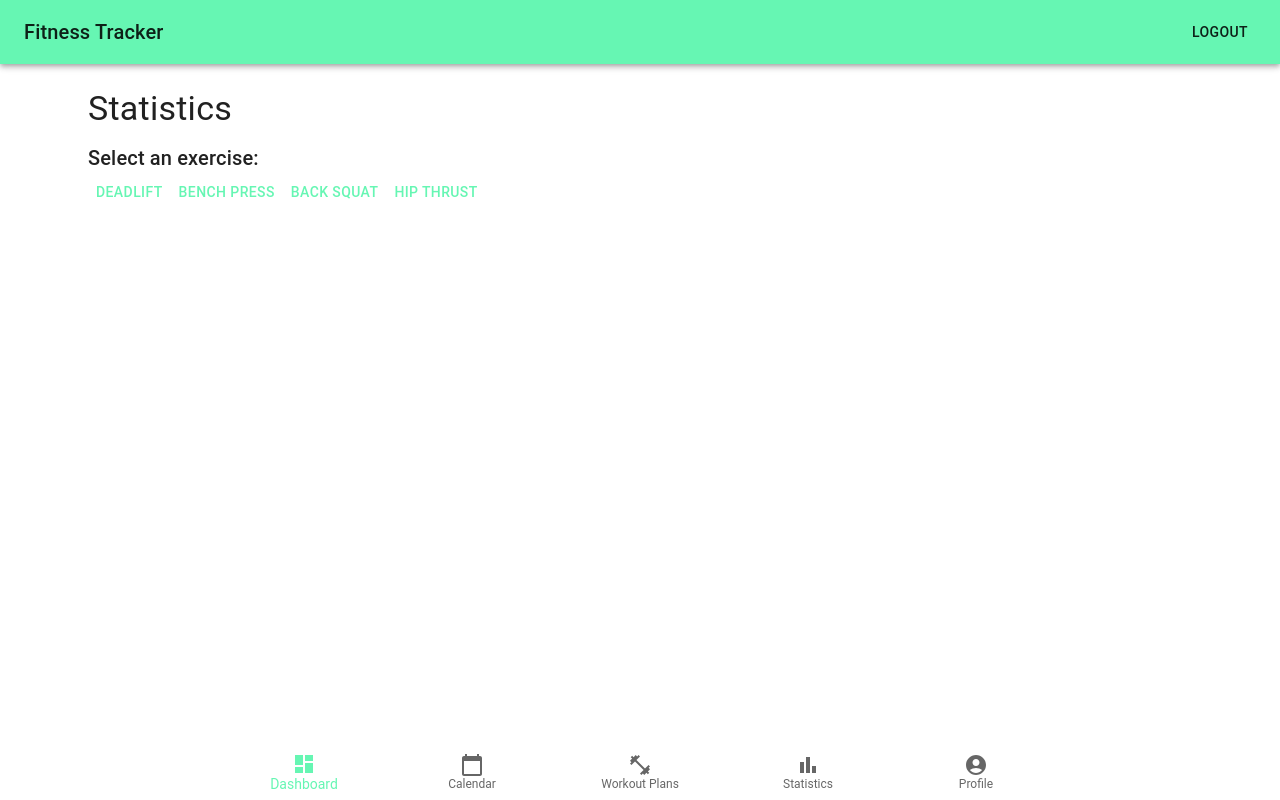
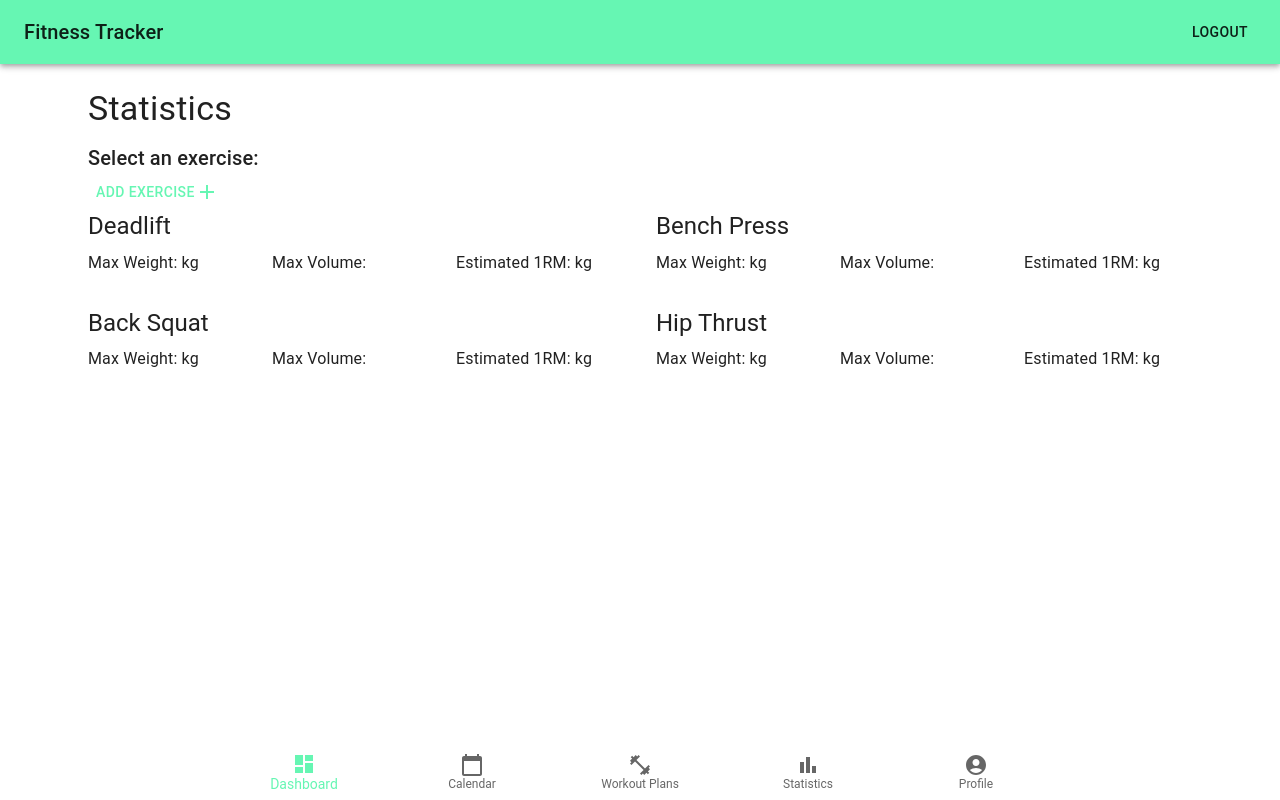
Before and after one commit to 17swifts/My-Fitness-Tracker, a React (Create React App) app: page /statistics in a window 1280 px wide. Built offline with nearby package versions, Linux system fonts and the light colour scheme; no server answers; the database is empty; sample sign-in values are in the browser's storage.

Commit message:
Update statistics to have graphs almost showing

```diff
--- a/src/components/Statistics.js
+++ b/src/components/Statistics.js
@@ -1,18 +1,24 @@
-// src/components/Statistics.js
 import React, { useState, useEffect } from 'react';
 import { auth, firestore } from '../firebase';
 import { collection, query, where, getDocs } from 'firebase/firestore';
-import { Box, Container, Typography, CircularProgress, Button } from '@mui/material';
-import { Bar } from 'react-chartjs-2';
+import { Box, Container, Typography, CircularProgress, Button, Grid } from '@mui/material';
+import { Line } from 'react-chartjs-2';
+import { Add } from '@mui/icons-material';
+import Chart from 'chart.js/auto';
+import ExerciseLibrary from './ExerciseLibrary';
 
 const Statistics = () => {
   const [loading, setLoading] = useState(true);
   const [error, setError] = useState(null);
   const [stats, setStats] = useState([]);
-  const [selectedExercise, setSelectedExercise] = useState('');
+  const [selectedExercises, setSelectedExercises] = useState(['Deadlift', 'Bench Press', 'Back Squat', 'Hip Thrust']);
   const [exerciseData, setExerciseData] = useState({});
+  const [isLibraryOpen, setIsLibraryOpen] = useState(false);
 
   useEffect(() => {
+    fetchStats();
+  }, [selectedExercises]);
+
   const fetchStats = async () => {
     try {
       const user = auth.currentUser;
@@ -24,6 +30,11 @@ const Statistics = () => {
           data.push(doc.data());
         });
         setStats(data);
+        for (const exercise of selectedExercises) {
+          const exerciseData = await getExerciseData(exercise);
+          setExerciseData((prevData) => ({ ...prevData, [exercise]: exerciseData }));
+        }
+        console.log(exerciseData);
         setLoading(false);
       }
     } catch (error) {
@@ -32,41 +43,83 @@ const Statistics = () => {
     }
   };
 
-    fetchStats();
-  }, []);
+  const getExerciseData = async (exerciseName) => {
+    const exerciseDoc = await getExerciseDocByName(exerciseName);
+    if (!exerciseDoc) return;
 
-  // const getExerciseData = (exercise) => {
-  //   const filteredData = stats.filter((stat) => stat.exercise === exercise);
-  //   setExerciseData(filteredData);
-  // };
+    const filteredData = stats.filter((stat) => stat.exerciseId === exerciseDoc.id);
+    return filteredData;
+  };
 
-  const renderGraph = (exercise) => {
-    if (!exerciseData.length) {
+  const getExerciseDocByName = async (name) => {
+    const q = query(collection(firestore, 'exercises'), where('name', '==', name));
+    const querySnapshot = await getDocs(q);
+    if (!querySnapshot.empty) {
+      return querySnapshot.docs[0];
+    }
+    return null;
+  };
+
+  const calculateStats = (exerciseData) => {
+    if (!exerciseData || exerciseData.length === 0) return {};
+
+    const maxWeight = Math.max(...exerciseData.map((data) => data.weight));
+    const maxVolume = Math.max(...exerciseData.map((data) => data.volume));
+
+    const mostRecentData = exerciseData[exerciseData.length - 1];
+    const estimated1RM = mostRecentData.weight * (36 / (37 - mostRecentData.reps));
+
+    return { maxWeight, maxVolume, estimated1RM };
+  };
+
+  const renderGraph = (exerciseName) => {
+    if (!exerciseData[exerciseName] || exerciseData[exerciseName].length === 0) {
       return null;
     }
 
     const data = {
-      labels: exerciseData.map((data) => data.date),
+      labels: exerciseData[exerciseName].map((data) => new Date(data.date).toLocaleDateString()),
       datasets: [
         {
-          label: 'Weight',
-          data: exerciseData.map((data) => data.weight),
-          backgroundColor: 'rgba(75, 192, 192, 0.6)',
-        },
-        {
-          label: 'Volume',
-          data: exerciseData.map((data) => data.volume),
-          backgroundColor: 'rgba(153, 102, 255, 0.6)',
-        },
-        {
-          label: 'Reps',
-          data: exerciseData.map((data) => data.reps),
-          backgroundColor: 'rgba(255, 159, 64, 0.6)',
+          label: 'Metric',
+          data: exerciseData[exerciseName].map((data) => data.metric),
+          fill: false,
+          borderColor: 'rgba(75, 192, 192, 1)',
         },
       ],
     };
 
-    return <Bar data={data} />;
+    return <Line data={data} />;
+  };
+
+  const handleAddExercise = async (exercise) => {
+    const exerciseName = exercise.name;
+    if (!selectedExercises.includes(exerciseName)) {
+      const exerciseData = await getExerciseData(exerciseName);
+      setExerciseData((prevData) => ({ ...prevData, [exerciseName]: exerciseData }));
+      setSelectedExercises([...selectedExercises, exerciseName]);
+    }
+    setIsLibraryOpen(false);
+  };
+
+  const renderStatsGrid = (exerciseName) => {
+    const stats = calculateStats(exerciseData[exerciseName]);
+    console.log(stats);
+    if (!stats) return null;
+
+    return (
+      <Grid container spacing={2}>
+        <Grid item xs={4}>
+          <Typography variant="body1">Max Weight: {stats.maxWeight} kg</Typography>
+        </Grid>
+        <Grid item xs={4}>
+          <Typography variant="body1">Max Volume: {stats.maxVolume}</Typography>
+        </Grid>
+        <Grid item xs={4}>
+          <Typography variant="body1">Estimated 1RM: {stats.estimated1RM} kg</Typography>
+        </Grid>
+      </Grid>
+    );
   };
 
   if (loading) {
@@ -80,7 +133,8 @@ const Statistics = () => {
           Statistics
         </Typography>
         <Typography color="error">{error}</Typography>
-      </Container>);
+      </Container>
+    );
   }
 
   return (
@@ -89,16 +143,22 @@ const Statistics = () => {
         Statistics
       </Typography>
       <Typography variant="h6">Select an exercise:</Typography>
-      <Button onClick={() => setSelectedExercise('Deadlift')}>Deadlift</Button>
-      <Button onClick={() => setSelectedExercise('Bench Press')}>Bench Press</Button>
-      <Button onClick={() => setSelectedExercise('Back Squat')}>Back Squat</Button>
-      <Button onClick={() => setSelectedExercise('Hip Thrust')}>Hip Thrust</Button>
-      {/* Add more buttons for other exercises */}
-      {selectedExercise && (
-        <div>
-          <Typography variant="h5">{selectedExercise}</Typography>
-          {renderGraph(selectedExercise)}
-        </div>
+      <Button onClick={() => setIsLibraryOpen(true)}>
+        Add Exercise <Add />
+      </Button>
+      <Grid container spacing={4}>
+        {selectedExercises.map((exercise) => (
+          <Grid item xs={12} md={6} key={exercise}>
+            <Typography variant="h5" gutterBottom>
+              {exercise}
+            </Typography>
+            {renderGraph(exercise)}
+            {renderStatsGrid(exercise)}
+          </Grid>
+        ))}
+      </Grid>
+      {isLibraryOpen && (
+        <ExerciseLibrary onSelectExercise={handleAddExercise} onClose={() => setIsLibraryOpen(false)} />
       )}
     </Box>
   );
```
Lines whose indentation alone changed are shown as unchanged.
